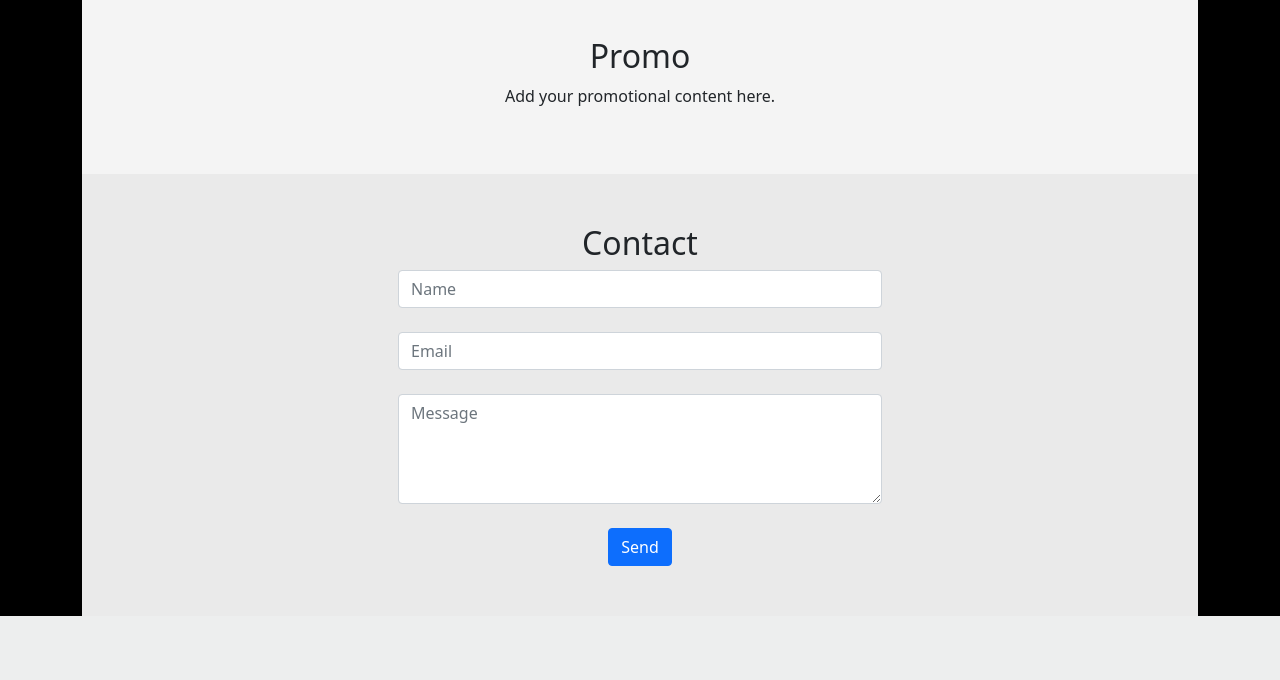
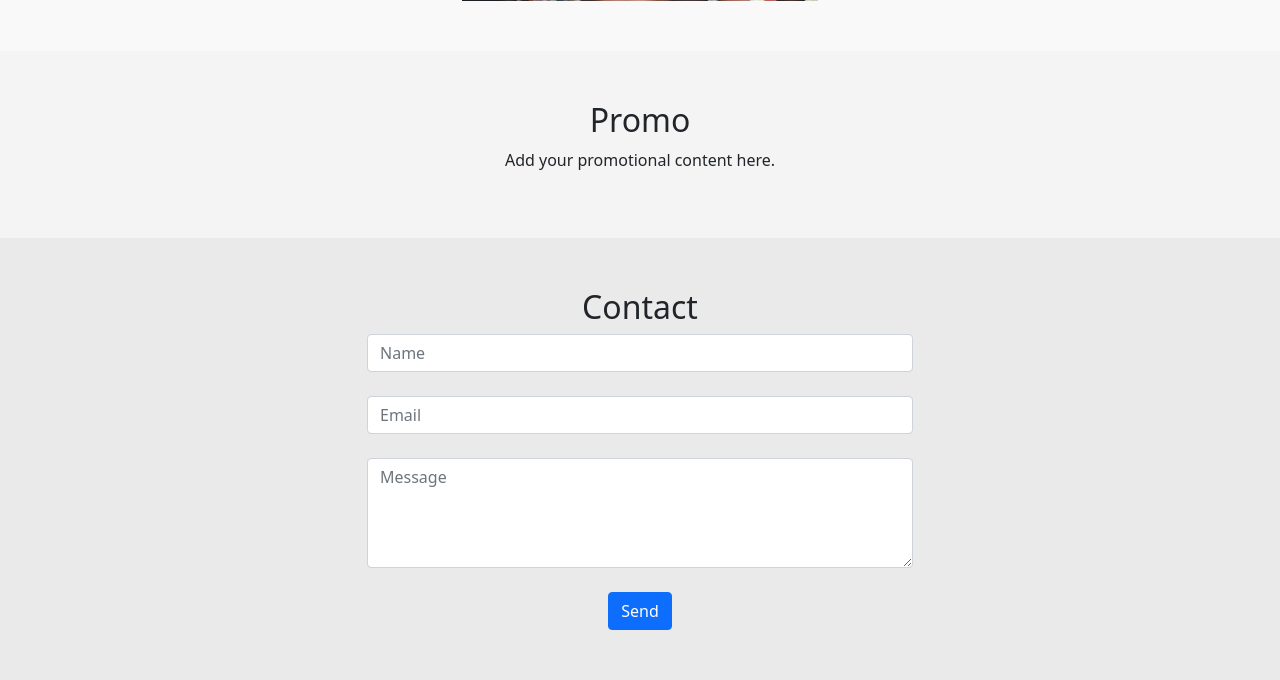
Before and after one commit to engrmarkk/CaptureSphere, a Django app: page / in a window 1280 px wide. Shown: the part 1261-1941 px from the top of the page. Before the commit the page ends 1877 px from the top, so only its background shows below. Run offline with Django 4.2, Linux system fonts and the light colour scheme; some libraries are stand-ins or nearby versions.

Commit message:
Update base.html

```diff
--- a/templates/base.html
+++ b/templates/base.html
@@ -117,7 +117,7 @@
     </div>
 
     {% block header %} {% endblock header %}
-    <div class="container">{% block content %} {% endblock content %}
+    <div class="">{% block content %} {% endblock content %}
       <a href="#top" style="position: fixed; bottom: 0; margin-bottom: 1rem;"><i class="fa fas fa-arrow-circle-up text-white h3"></i></a>
     </div>
 
```
